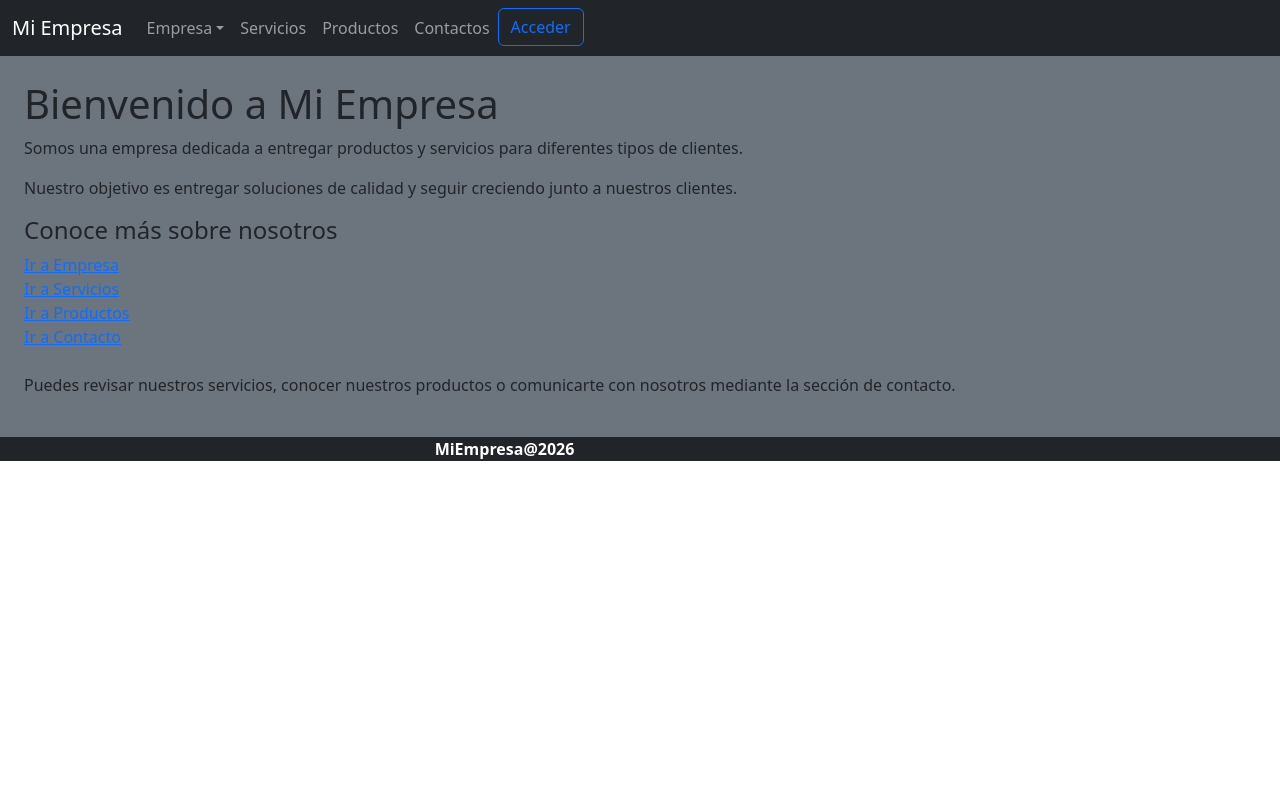
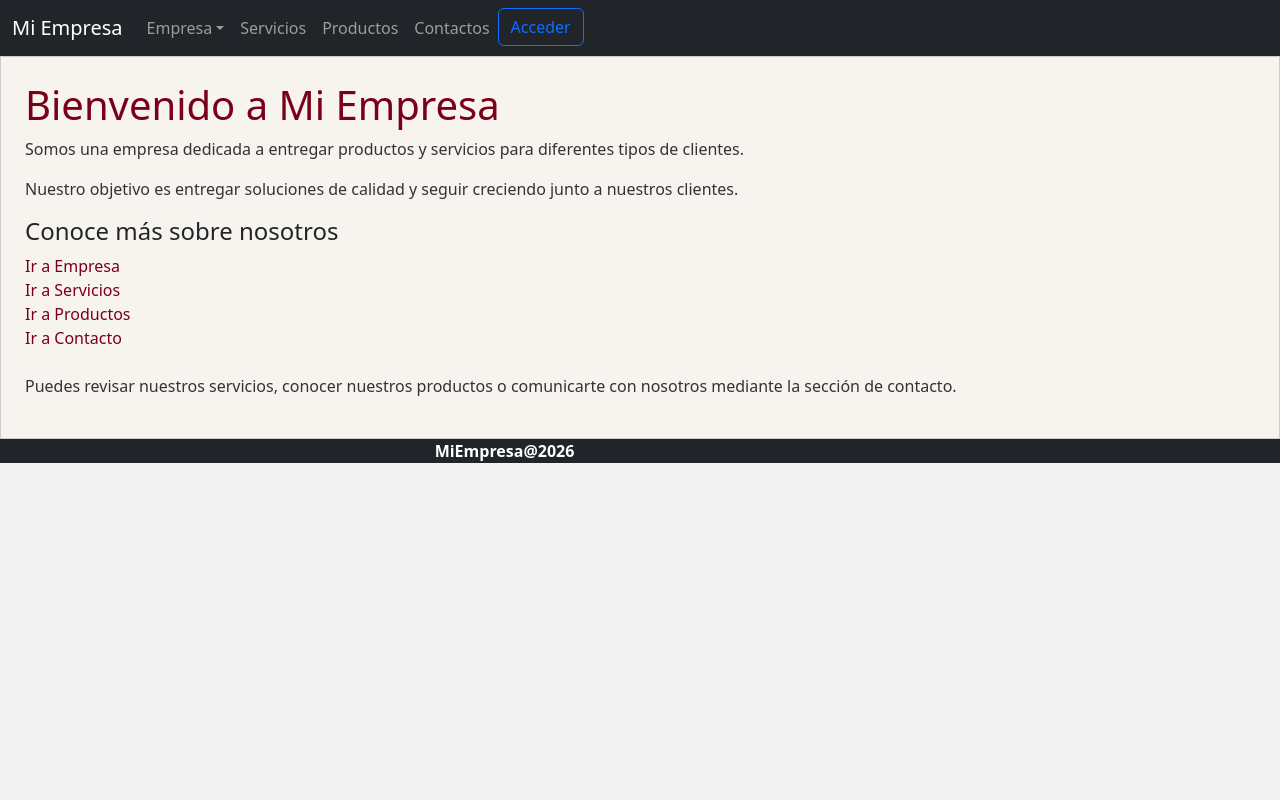
Before and after one commit to black-flight/Repositorio-Desarrollo-Web-y-M-vil, a PHP site: page / in a window 1280 px wide. Run offline with PHP 8.4, Linux system fonts and the light colour scheme.

Commit message:
Añadidos de css en el inicio

```diff
--- /dev/null
+++ b/estilos.css
@@ -0,0 +1,25 @@
+body {
+    background-color: #f2f2f2;
+}
+
+.titulo-principal {
+    color: #7a0019;
+}
+
+#inicio {
+    background-color: #f7f3ee;
+    border: 1px solid #cccccc;
+}
+
+#inicio p {
+    color: #333333;
+}
+
+#inicio a {
+    color: #7a0019;
+    text-decoration: none;
+}
+
+#inicio a:hover {
+    color: #b3263f;
+}
--- a/index.php
+++ b/index.php
@@ -4,6 +4,7 @@
         <meta charset="utf-8">
         <meta name="viewport" content="width=device-width, initial-scale=1">
         <link href="https://cdn.jsdelivr.net/npm/bootstrap@5.3.8/dist/css/bootstrap.min.css" rel="stylesheet">
+        <link href="estilos.css" rel="stylesheet">
         <script src="https://cdn.jsdelivr.net/npm/bootstrap@5.3.8/dist/js/bootstrap.bundle.min.js"></script>
     </head>
     <body>
@@ -44,9 +45,9 @@
 
         <!==Container==>
 
-        <div class="container-fluid bg-secondary p-4">
+        <div class="container-fluid p-4" id="inicio">
 
-            <h1>Bienvenido a Mi Empresa</h1>
+            <h1 class="titulo-principal">Bienvenido a Mi Empresa</h1>
 
             <p>
                 Somos una empresa dedicada a entregar productos y servicios
```
